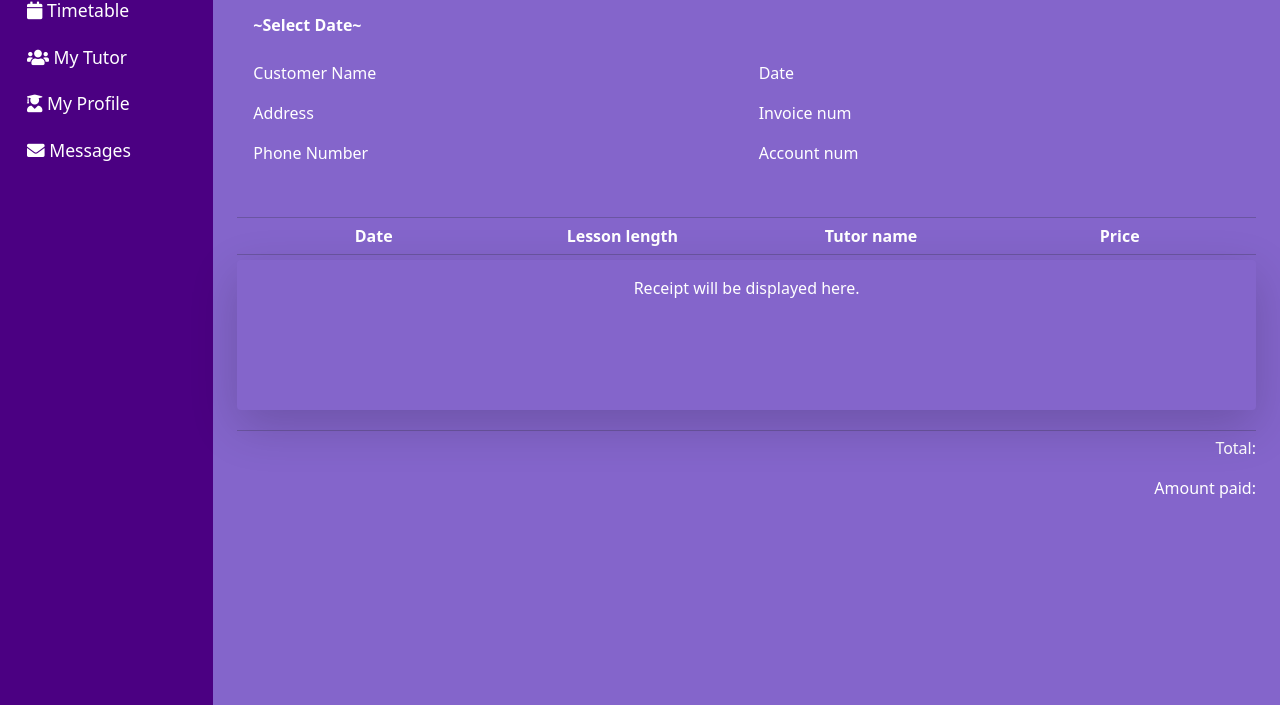
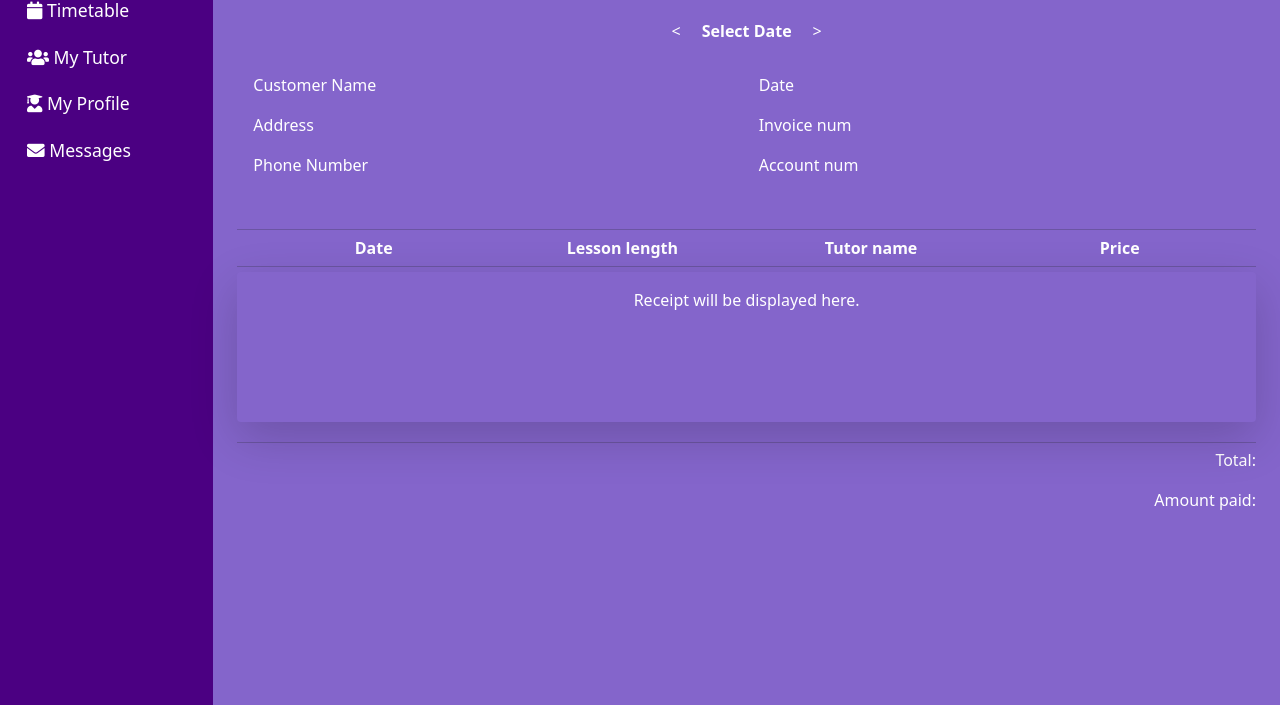
Before and after one commit to arhamzahid23571113/Team-Aardvark, a Django app: template tutorials/templates/invoice_page.html in a window 1280 px wide. Shown: the part 157-862 px from the top of the page. Run offline with Django 3.2, Linux system fonts and the light colour scheme; the template is opened without the code that fills it, so the values that code supplies are empty; some libraries are stand-ins or nearby versions.

Commit message:
Add button to navigate dates for invoices

```diff
--- a/static/invoice_page.css
+++ b/static/invoice_page.css
@@ -20,6 +20,15 @@ hr.my-4 {
     margin-bottom: 5px !important;
 }
 
-.invoice-text {
-    color: #ffffff !important;
+.btn-prev, .btn-next {
+    color: #ffffff;
+    height: auto;
+    line-height:normal;
 }
+
+.btn-prev:hover, .btn-next:hover {
+    color: #4b0082;
+    transform: scale(1.1);
+    box-shadow: 0 4px 20px rgba(106, 13, 173, 0.2);
+
+}
--- a/tutorials/templates/invoice_page.html
+++ b/tutorials/templates/invoice_page.html
@@ -15,7 +15,13 @@ Invoice Page {% endblock %} {% block extra_css %}
 
 <div class="invoice-page">
   <div class="card bg-transparent border-0">
-    <div class="card-header">~Select Date~</div>
+    <div
+      class="card-header d-flex align-items-center justify-content-center gap-2"
+    >
+      <button type="button" class="btn btn-prev">&lt;</button>
+      <span class="align-middle">Select Date</span>
+      <button type="button" class="btn btn-next">&gt;</button>
+    </div>
     <div class="card-body">
       <div class="row">
         <div class="col">
```
